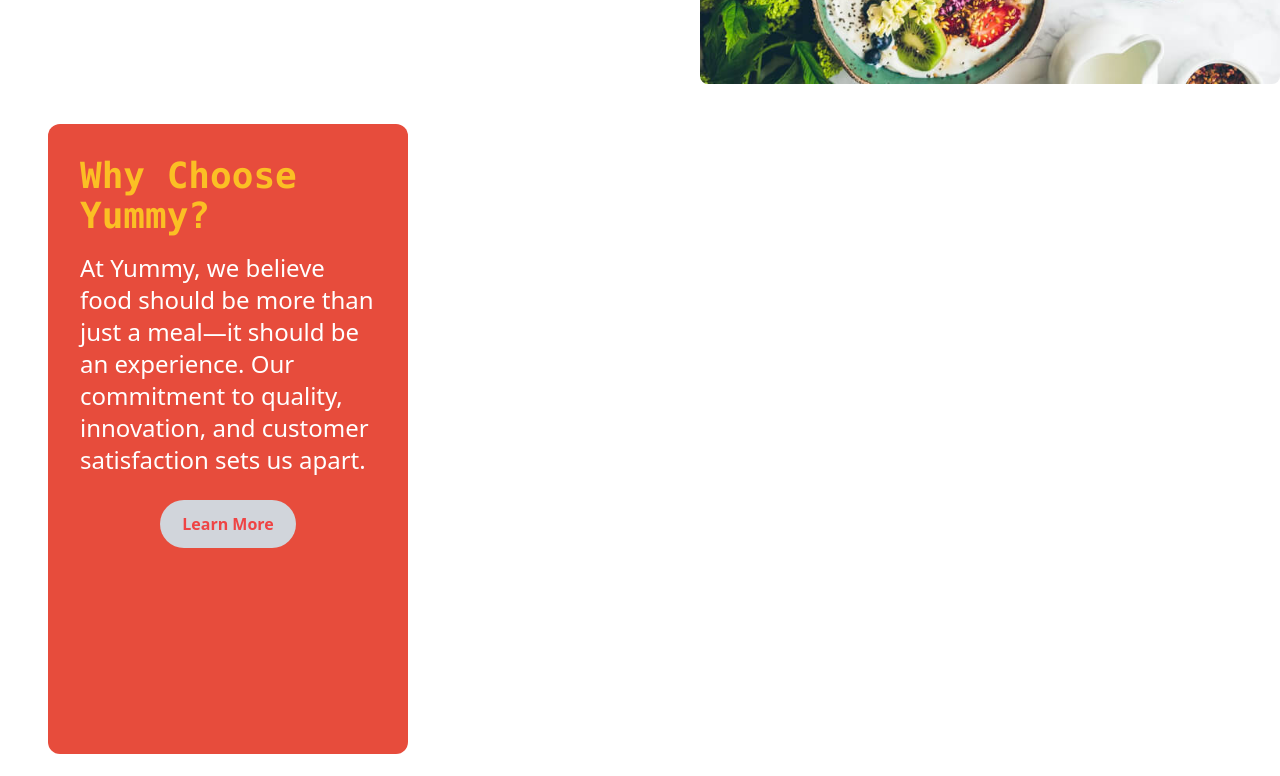
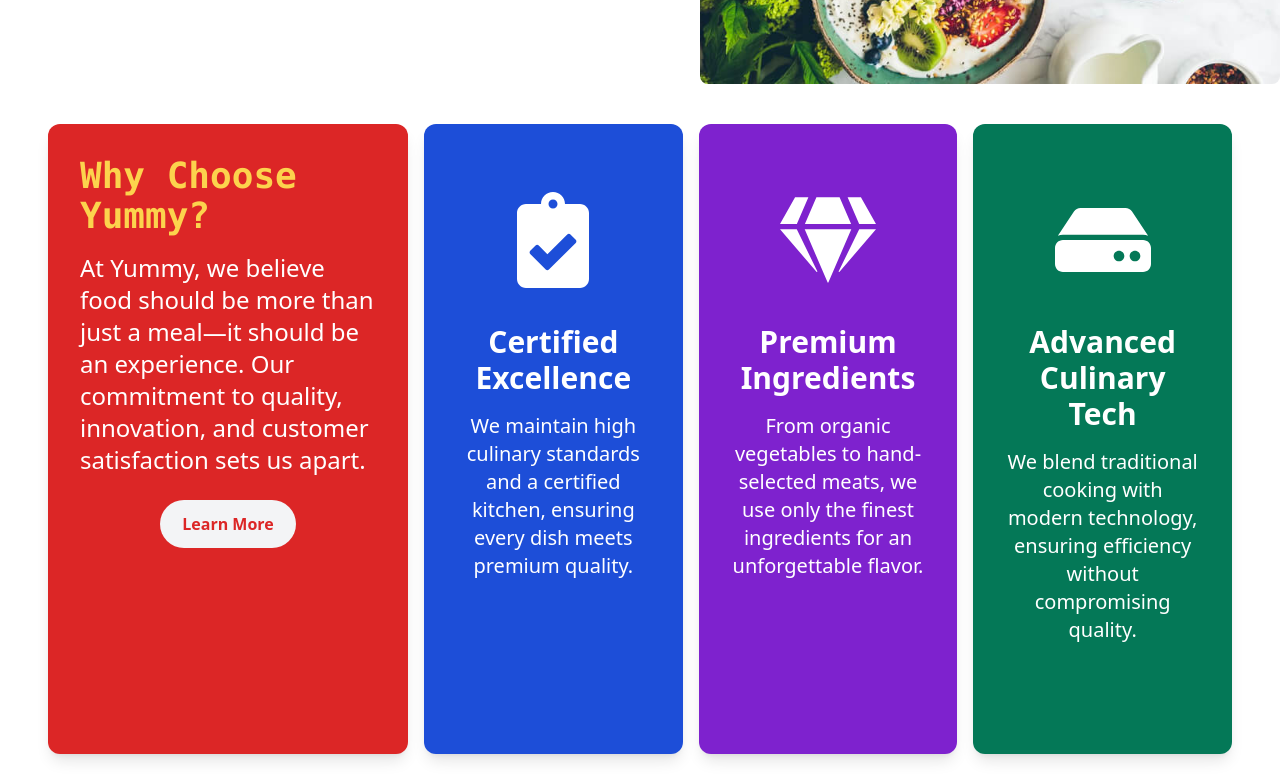
Before and after one commit to Achraf-Errabbaa/yummy-restaurant-website, a React (Vite) app: page / in a window 1280 px wide. Shown: the part 1880-2656 px from the top of the page. Built offline with nearby package versions, Linux system fonts and the light colour scheme.

Commit message:
fixed cards

```diff
--- a/src/components/about.jsx
+++ b/src/components/about.jsx
@@ -155,62 +155,68 @@
 </motion.div>
 
         {/* Why Choose Us Section */}
+
 <div className="why-section mt-10 flex flex-col md:flex-row gap-4 pb-6 justify-center items-center">
   <div className="container px-4 md:px-12 flex flex-col md:flex-row gap-4 justify-start items-start">
+
     {/* Left Side - Main Reason */}
-    <div className="bg-[#e74c3c] w-full md:max-w-[360px] h-auto md:h-[630px] flex flex-col p-6 md:p-8 rounded-xl text-white">
-      <h3 className="text-3xl md:text-4xl text-amber-400 font-bold font-mono mb-4">
+    <div className="bg-red-600 w-full md:max-w-[360px] h-auto md:h-[630px] flex flex-col p-6 md:p-8 rounded-xl text-white shadow-lg">
+      <h3 className="text-3xl md:text-4xl text-amber-300 font-bold font-mono mb-4">
         Why Choose Yummy?
       </h3>
       <p className="text-lg md:text-2xl mb-6">
         At Yummy, we believe food should be more than just a meal—it should be an experience.
         Our commitment to quality, innovation, and customer satisfaction sets us apart.
       </p>
-      <button className="rounded-3xl mx-auto md:mx-20 p-3 text-red-500 font-bold bg-gray-300 hover:bg-gray-400 transition-all">
+      <button className="rounded-3xl mx-auto md:mx-20 p-3 text-red-600 font-bold bg-gray-100 hover:bg-gray-200 transition-all">
         Learn More
       </button>
     </div>
 
     {/* Right Side - Key Features */}
     <div className="infos grid grid-cols-1 md:grid-cols-3 gap-4 w-full">
-      {[
-        {
-          bg: "#2874a6",
-          icon: <FaClipboardCheck />,
-          title: "Certified Excellence",
-          text: "We maintain high culinary standards and a certified kitchen, ensuring every dish meets premium quality."
-        },
-        {
-          bg: "#6c3483",
-          icon: <FaGem />,
-          title: "Premium Ingredients",
-          text: "From organic vegetables to hand-selected meats, we use only the finest ingredients for an unforgettable flavor."
-        },
-        {
-          bg: "#117a65",
-          icon: <FaHdd />,
-          title: "Advanced Culinary Tech",
-          text: "We blend traditional cooking with modern technology, ensuring efficiency without compromising quality."
-        }
-      ].map((feature, index) => (
-        <div
-          key={index}
-          className={`bg-[${feature.bg}] h-auto md:h-[630px] flex flex-col p-6 md:p-8 rounded-xl text-white text-center`}
-        >
+      {/* Card 1 */}
+      <div className="bg-blue-700 h-auto md:h-[630px] flex flex-col p-6 md:p-8 rounded-xl text-white text-center shadow-lg">
         <div className="text-6xl md:text-8xl p-4 md:p-9 flex items-center justify-center">
-            {feature.icon}
+          <FaClipboardCheck />
         </div>
         <h4 className="text-2xl md:text-3xl font-bold mb-4">
-            {feature.title}
+          Certified Excellence
         </h4>
         <p className="text-base md:text-xl">
-            {feature.text}
+          We maintain high culinary standards and a certified kitchen, ensuring every dish meets premium quality.
         </p>
       </div>
-      ))}
+
+      {/* Card 2 */}
+      <div className="bg-purple-700 h-auto md:h-[630px] flex flex-col p-6 md:p-8 rounded-xl text-white text-center shadow-lg">
+        <div className="text-6xl md:text-8xl p-4 md:p-9 flex items-center justify-center">
+          <FaGem />
+        </div>
+        <h4 className="text-2xl md:text-3xl font-bold mb-4">
+          Premium Ingredients
+        </h4>
+        <p className="text-base md:text-xl">
+          From organic vegetables to hand-selected meats, we use only the finest ingredients for an unforgettable flavor.
+        </p>
+      </div>
+
+      {/* Card 3 */}
+      <div className="bg-emerald-700 h-auto md:h-[630px] flex flex-col p-6 md:p-8 rounded-xl text-white text-center shadow-lg">
+        <div className="text-6xl md:text-8xl p-4 md:p-9 flex items-center justify-center">
+          <FaHdd />
+        </div>
+        <h4 className="text-2xl md:text-3xl font-bold mb-4">
+          Advanced Culinary Tech
+        </h4>
+        <p className="text-base md:text-xl">
+          We blend traditional cooking with modern technology, ensuring efficiency without compromising quality.
+        </p>
       </div>
     </div>
   </div>
+</div>
+
 
         {/* Stats Section */}
         <motion.div
--- a/vite.config.js
+++ b/vite.config.js
@@ -1,23 +1,8 @@
-
 import { defineConfig } from 'vite'
 import react from '@vitejs/plugin-react'
-import path from 'path'
 import flowbiteReact from "flowbite-react/plugin/vite";
 
 // https://vite.dev/config/
 export default defineConfig({
   plugins: [react(), flowbiteReact()],
-  resolve: {
-    alias: {
-      '@': path.resolve(__dirname, './src'),
-    }
-  },
-  build: {
-    assetsDir: 'assets',
-    rollupOptions: {
-      input: {
-        main: path.resolve(__dirname, 'index.html')
-      }
-    }
-  }
 })
```
Lines whose indentation alone changed are shown as unchanged.
